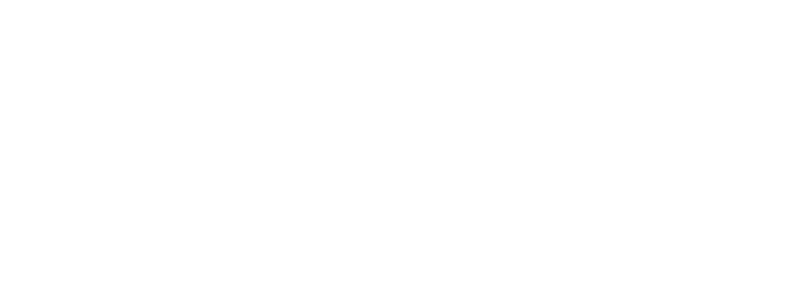
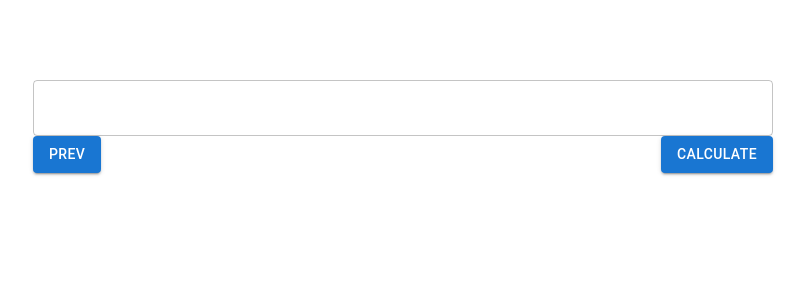
Before and after one commit to nilayiremgucinn/calculationTool, a React (Create React App) app in the folder users_fe/: page /app in a window 1280 px wide. Before the commit this address had no page. Shown: the top 300 px of the page, without its empty margins (237-1042 px from the left). Built offline with nearby package versions, Linux system fonts and the light colour scheme; the HTML template or start-up script is replaced by a standard one.

Commit message:
/app page added stable but messy TODO: backend response will be fixed

```diff
--- a/users_fe/src/App.js
+++ b/users_fe/src/App.js
@@ -8,6 +8,7 @@
 import Form from 'react-bootstrap/Form';
 import Login from './pages/Login'
 import Admin from './pages/Admin'
+import User from './pages/User';
 import { BrowserRouter as Router,Routes, Route, Link } from 'react-router-dom';
 
 
@@ -77,6 +78,7 @@
                 <Route exact path='/' element={< h1>Home</h1>}></Route>
                 <Route exact path='/login' element={< Login True />}></Route>
                 <Route exact path='/admin' element={< Admin />}></Route>
+                <Route exact path='/app' element={< User />}></Route>
         </Routes>
         </div>
     </Router>
--- /dev/null
+++ b/users_fe/src/components/Output.js
@@ -0,0 +1,4 @@
+
+export default function Output(total){
+
+}
--- a/users_fe/src/pages/Admin.js
+++ b/users_fe/src/pages/Admin.js
@@ -34,9 +34,7 @@
     }
 
     useEffect(()=>{
-        //setNumberDecided(false);
-        //setNumberOfInputs(0);
-        console.log('THINGS ARE GONNA BE ALRIGHT', numberDecided);
+        console.log('Mounted', numberDecided);
     }, [numberDecided])
 
     let createInputPage = async (data) => {
--- /dev/null
+++ b/users_fe/src/pages/User.js
@@ -0,0 +1,131 @@
+import Output from "../components/Output";
+import { useEffect, useState } from "react";
+import { AppBar, Backdrop, Button, Container,  Stack, TextField } from "@mui/material";
+import { Box } from "@mui/system";
+import { toast } from 'react-toastify';
+
+const DEFAULT_INPUT={
+    name: "",
+    placeholder: "",
+    constant: 0,
+    coefficient: 1,
+    // page_id ne yapicam bilemiyorum
+}
+
+const DEFAULT_INPUT_PAGE ={
+    title: "",
+    description: "",
+    image_url: "",
+    input_data:[DEFAULT_INPUT]
+}
+
+
+export default function User(){
+    const [data, setData] = useState([])
+    const [pageData, setPageData] = useState(DEFAULT_INPUT_PAGE);
+    const [numberOfInputsEntered, setNumberOfInputsEntered] = useState(0);
+    const [numberDecided, setNumberDecided] = useState(false);
+    const [inputValues, setInputValues] = useState([]);
+    const [outputTotal, setOutputTotal] = useState(0);
+
+    // useEffect(()=>{
+    //     getInputPages();
+    // }, []);
+
+    let getInputPages = async () => {
+        let response = await fetch('http://127.0.0.1:8000/api/input', {
+            method: "GET",
+            headers: {
+                'Content-Type': 'application/json'
+            },
+            body: JSON.stringify(data)
+        }).then(data => data.json(
+        )).then(setData(data
+        ));
+
+        if (response.status === 200) {
+            toast.success("Input pages received.");
+            if (data.length){
+                setPageData(data[0]);
+            }
+          } else {
+            toast.error("Failed to get input page");
+          }
+    }
+
+    const onClickNext = (event)=> {
+
+        const index = event.target.index;
+        const value = event.target.value;
+        let total = 0;
+
+        let input_data = pageData.input_data;
+
+        input_data[numberOfInputsEntered].array.forEach(input => {
+            total += (input.coefficient * inputValues[index]) + input.constant
+        });
+
+        setOutputTotal(total);
+        setPageData(data[numberOfInputsEntered]);
+        setInputValues([]);
+        setNumberOfInputsEntered(numberOfInputsEntered + 1);
+    }
+
+    const onClickPrev = (event)=> {
+
+        const index = event.target.index;
+        const value = event.target.value;
+        let total = 0;
+
+        let input_data = pageData.input_data;
+
+        input_data[numberOfInputsEntered].array.forEach(input => {
+            total -= (input.coefficient * inputValues[index]) + input.constant
+        });
+
+        setOutputTotal(total);
+        setPageData(data[numberOfInputsEntered-1]);
+        setInputValues([]);
+        setNumberOfInputsEntered(numberOfInputsEntered - 1);
+    }
+
+    const changeHandler = (event) => {
+        const index = event.target.index;
+        const value = event.target.value;
+
+        var input_data_ = [...inputValues];
+        input_data_[index] = value;
+        setInputValues(input_data_);
+    }
+
+    switch(numberDecided){
+        case true: // render output
+            return <Output outputTotal></Output>
+        case false:
+            return (
+                <Container maxWidth="md" sx={{
+                    display: 'flex',
+                    flexDirection: 'column',
+                    p: { xs: 4, md: 10 },
+
+                }}>
+
+                    {pageData.input_data.map((input, index) =>
+                        <Stack spacing={2}>
+                            <TextField type="number" sx={{width: '%100'}} key={index} onChange={changeHandler} label={input.name} placeholder={input.placeholder} variant="outlined" />
+                        </Stack>
+                    )}
+                    <Box sx={{ display: 'flex', alignItems: 'flex-end'}}>
+                        <Button sx={{alignItems: "flex-start"}} onClick={onClickPrev} variant="contained">Prev</Button>
+                        {numberOfInputsEntered<data.length?
+                            <Button sx={{marginLeft: "auto"}} onClick={onClickNext} variant="contained">Next</Button>:
+                            <Button sx={{marginLeft: "auto"}} onClick={(e) => {setNumberDecided(true)}} variant="contained">Calculate</Button>
+                        }
+                    </Box>
+                </Container>
+            )
+    }
+
+
+
+}
```
Also changed, not shown: users_fe/src/pages/Input.js (deleted), users_fe/src/pages/Output.js (deleted).
